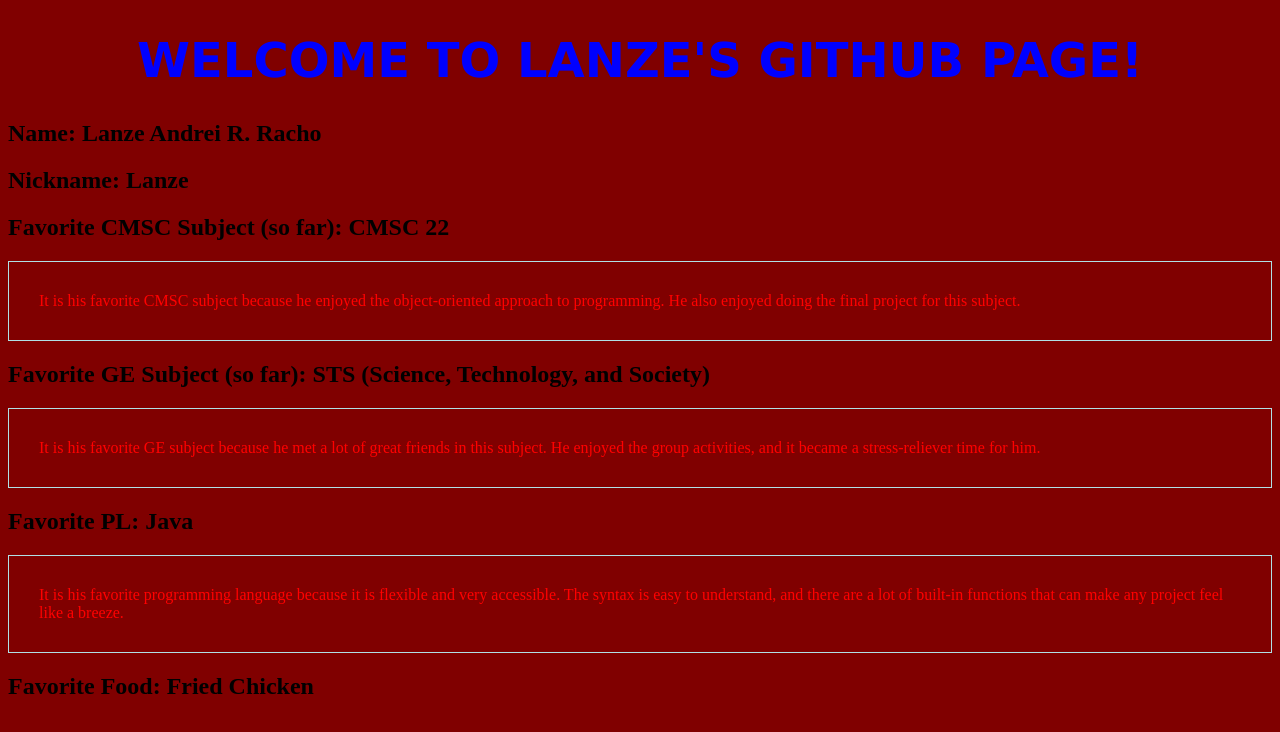
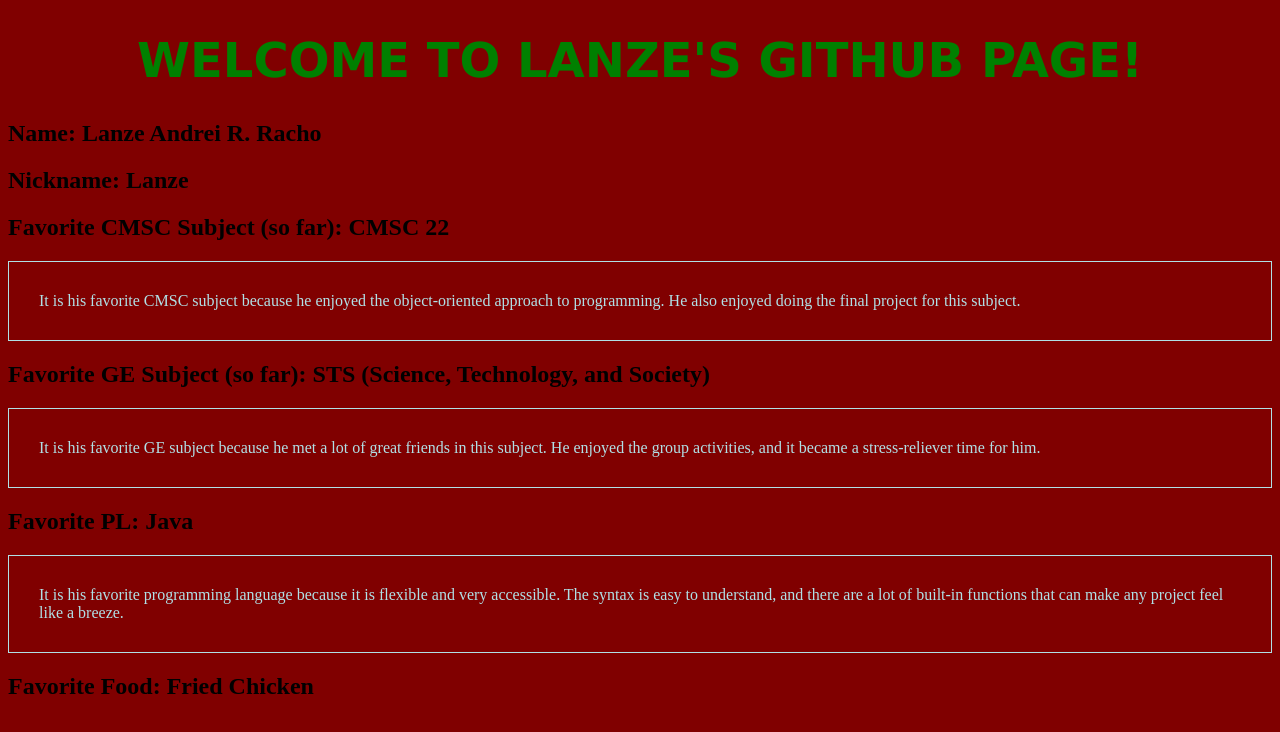
Before and after one commit to eznal012/eznal012.github.io, a plain HTML site: page index.html in a window 1280 px wide. Drawn offline with Linux system fonts and the light colour scheme.

Commit message:
css commit 3

```diff
--- a/index.css
+++ b/index.css
@@ -2,14 +2,14 @@ body {
   background-color: maroon;
 }
 h1 {
-  color: blue;
+  color: green;
   font-family: verdana;
   font-size: 300%;
   text-align: center;
 }
 
 p {
-  color: red;
+  color: powderblue;
   border: 1px solid powderblue;
   padding: 30px;
 }
```
